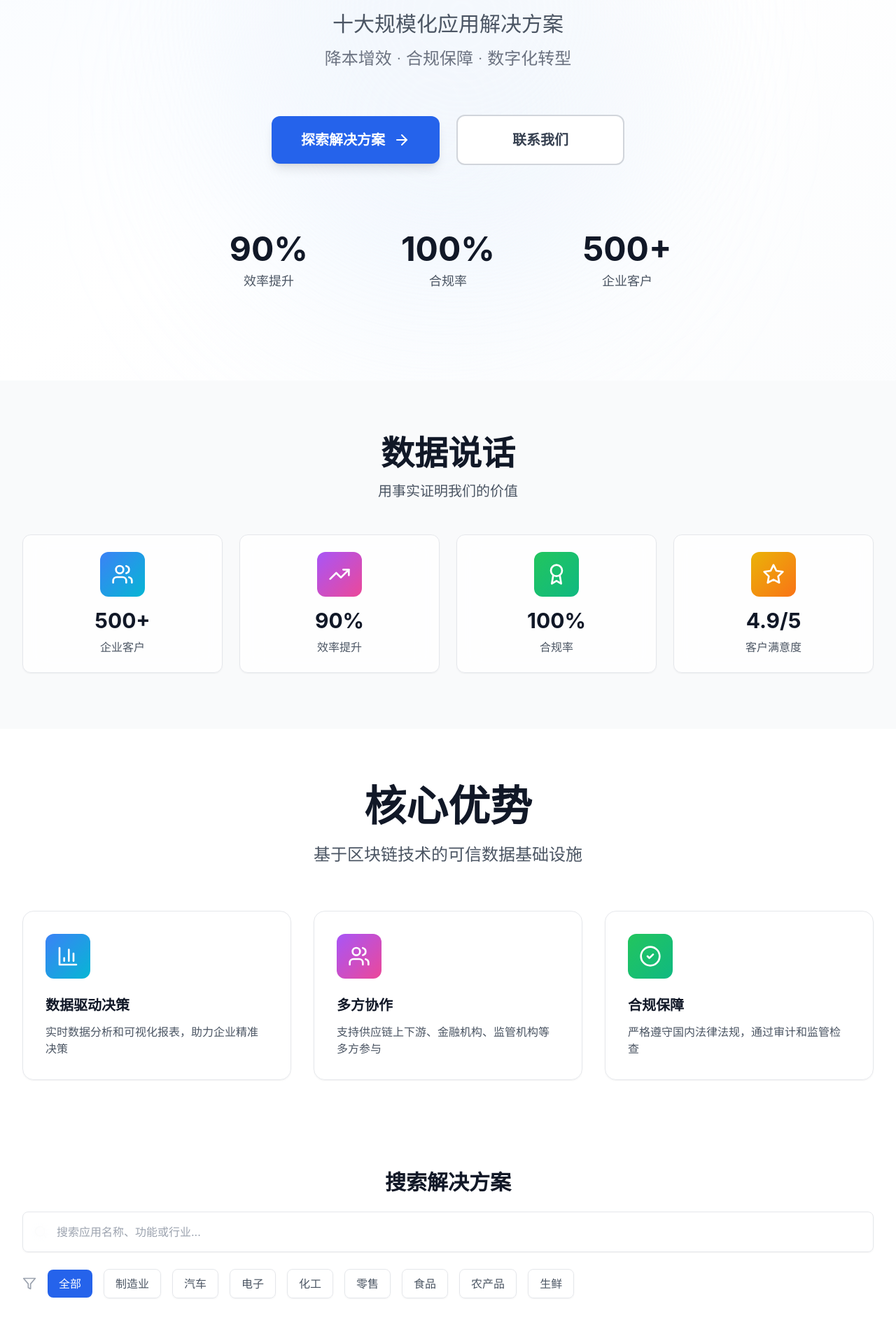
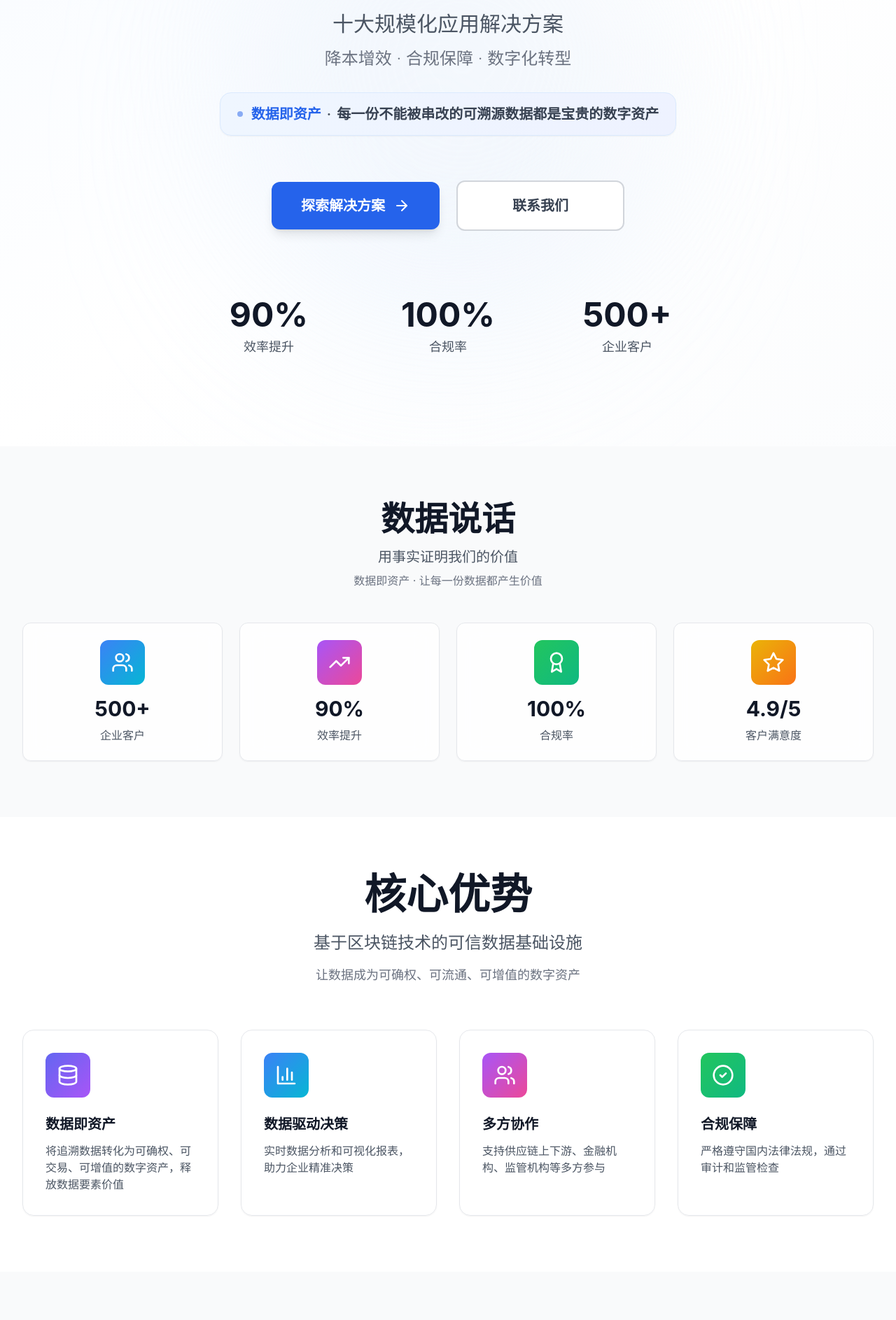
Before and after one commit to yusufyian/proofworks, a React (Vite) app in the folder proofworks-portal/: page / in a window 1280 px wide. Shown: the part 360-2247 px from the top of the page at 70% size. Built offline with nearby package versions, Linux system fonts and the light colour scheme.

Commit message:
Enhance UI and content across multiple components to emphasize the concept of data as an asset. Updates include new descriptions in Dashboard, CTA, Features, Hero, and Stats components, along with layout adjustments for improved readability and user engagement.

```diff
--- a/proofworks-portal/src/components/CTA.tsx
+++ b/proofworks-portal/src/components/CTA.tsx
@@ -15,8 +15,11 @@ export function CTA() {
           <h2 className="text-4xl md:text-5xl font-bold mb-4">
             <span className="text-gray-900">开启数字化转型之旅</span>
           </h2>
-          <p className="text-xl text-gray-600 mb-12">
+          <p className="text-xl text-gray-600 mb-4">
             联系我们，获取专属解决方案和定制化服务
+          </p>
+          <p className="text-lg text-gray-500 mb-12">
+            让您的数据成为可确权、可流通、可增值的数字资产
           </p>
 
           <div className="grid grid-cols-1 md:grid-cols-3 gap-6 mb-12">
--- a/proofworks-portal/src/components/Features.tsx
+++ b/proofworks-portal/src/components/Features.tsx
@@ -1,8 +1,14 @@
 import { motion } from 'framer-motion';
-import { CheckCircle2, BarChart3, Users } from 'lucide-react';
+import { CheckCircle2, BarChart3, Users, Database } from 'lucide-react';
 
 export function Features() {
   const features = [
+    {
+      icon: Database,
+      title: '数据即资产',
+      description: '将追溯数据转化为可确权、可交易、可增值的数字资产，释放数据要素价值',
+      color: 'from-indigo-500 to-purple-500'
+    },
     {
       icon: BarChart3,
       title: '数据驱动决策',
@@ -36,12 +42,15 @@ export function Features() {
           <h2 className="text-5xl md:text-6xl font-bold mb-6">
             <span className="text-gray-900">核心优势</span>
           </h2>
-          <p className="text-2xl text-gray-600 max-w-4xl mx-auto">
+          <p className="text-2xl text-gray-600 max-w-4xl mx-auto mb-4">
             基于区块链技术的可信数据基础设施
+          </p>
+          <p className="text-lg text-gray-500 max-w-3xl mx-auto">
+            让数据成为可确权、可流通、可增值的数字资产
           </p>
         </motion.div>
 
-        <div className="grid grid-cols-1 md:grid-cols-3 gap-8">
+        <div className="grid grid-cols-1 md:grid-cols-2 lg:grid-cols-4 gap-8">
           {features.map((feature, i) => (
             <motion.div
               key={i}
--- a/proofworks-portal/src/components/Hero.tsx
+++ b/proofworks-portal/src/components/Hero.tsx
@@ -40,7 +40,7 @@ export function Hero() {
             initial={{ opacity: 0, y: 20 }}
             animate={{ opacity: 1, y: 0 }}
             transition={{ delay: 0.4, duration: 0.8 }}
-            className="text-2xl md:text-3xl text-gray-600 mb-16 max-w-4xl mx-auto leading-relaxed font-light"
+            className="text-2xl md:text-3xl text-gray-600 mb-8 max-w-4xl mx-auto leading-relaxed font-light"
           >
             十大规模化应用解决方案
             <br />
@@ -48,6 +48,23 @@ export function Hero() {
               降本增效 · 合规保障 · 数字化转型
             </span>
           </motion.p>
+
+          {/* Data as Asset concept */}
+          <motion.div
+            initial={{ opacity: 0, y: 20 }}
+            animate={{ opacity: 1, y: 0 }}
+            transition={{ delay: 0.5, duration: 0.8 }}
+            className="mb-16 max-w-4xl mx-auto"
+          >
+            <div className="inline-flex items-center gap-3 px-6 py-4 bg-gradient-to-r from-blue-50 to-indigo-50 rounded-2xl border border-blue-100 shadow-sm">
+              <div className="flex-shrink-0 w-2 h-2 bg-blue-600 rounded-full animate-pulse"></div>
+              <p className="text-lg md:text-xl font-semibold text-gray-800">
+                <span className="text-blue-600">数据即资产</span>
+                <span className="text-gray-600 mx-2">·</span>
+                <span className="text-gray-700">每一份不能被串改的可溯源数据都是宝贵的数字资产</span>
+              </p>
+            </div>
+          </motion.div>
 
           {/* CTA buttons - larger and more prominent */}
           <motion.div
--- a/proofworks-portal/src/components/Stats.tsx
+++ b/proofworks-portal/src/components/Stats.tsx
@@ -42,8 +42,11 @@ export function Stats() {
           <h2 className="text-4xl md:text-5xl font-bold mb-4">
             <span className="text-gray-900">数据说话</span>
           </h2>
-          <p className="text-xl text-gray-600">
+          <p className="text-xl text-gray-600 mb-2">
             用事实证明我们的价值
+          </p>
+          <p className="text-base text-gray-500">
+            数据即资产 · 让每一份数据都产生价值
           </p>
         </motion.div>
 
--- a/proofworks-portal/src/pages/HomePage.tsx
+++ b/proofworks-portal/src/pages/HomePage.tsx
@@ -19,7 +19,7 @@ export default function HomePage() {
         <Hero />
         <Stats />
         <Features />
-        <ApplicationSearch />
+        {/* <ApplicationSearch /> */}
         <ApplicationGrid />
         <Testimonials />
         <CTA />
```
Also changed, not shown: 1 other file (tests, documents, lock files or other folders).
